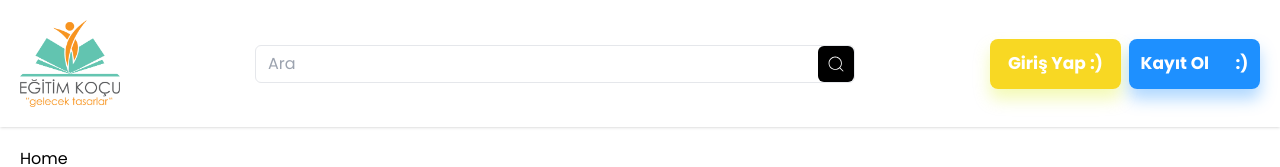
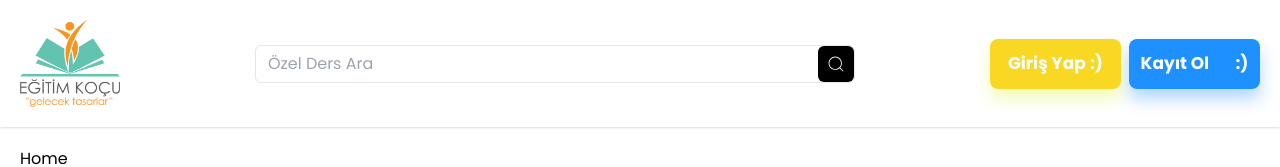
Before and after one commit to ahmetmuratunsal/FS-StudentCoaching, a React (Vite) app in the folder client/: page / in a window 1280 px wide. Shown: the top 167 px of the page. Built offline with nearby package versions, Linux system fonts and the light colour scheme.

Commit message:
search placeholder and css updated

```diff
--- a/client/src/components/Header.jsx
+++ b/client/src/components/Header.jsx
@@ -40,7 +40,7 @@ const Header = () => {
         >
           <input
             className="w-full h-full px-3 outline-none "
-            placeholder="Ara"
+            placeholder="Özel Ders Ara"
             type="search"
           />
           <button className="bg-black  p-2 rounded-md text-white text-xl max-md:hidden">
@@ -58,7 +58,7 @@ const Header = () => {
               />
               <span className="font-semibold capitalize">{user.username}</span>
 
-              <div className="text-[13px] hidden group-hover:flex flex-col items-start absolute top-[80px] right-0 transition bg-gray-200 rounded-md">
+              <div className="text-[13px] hidden group-hover:flex flex-col items-start absolute top-[40px] right-0 transition bg-gray-200 rounded-md">
                 {!user.isStudent && (
                   <>
                     <Link className="px-5 py-2 hover:bg-gray-100">
```
